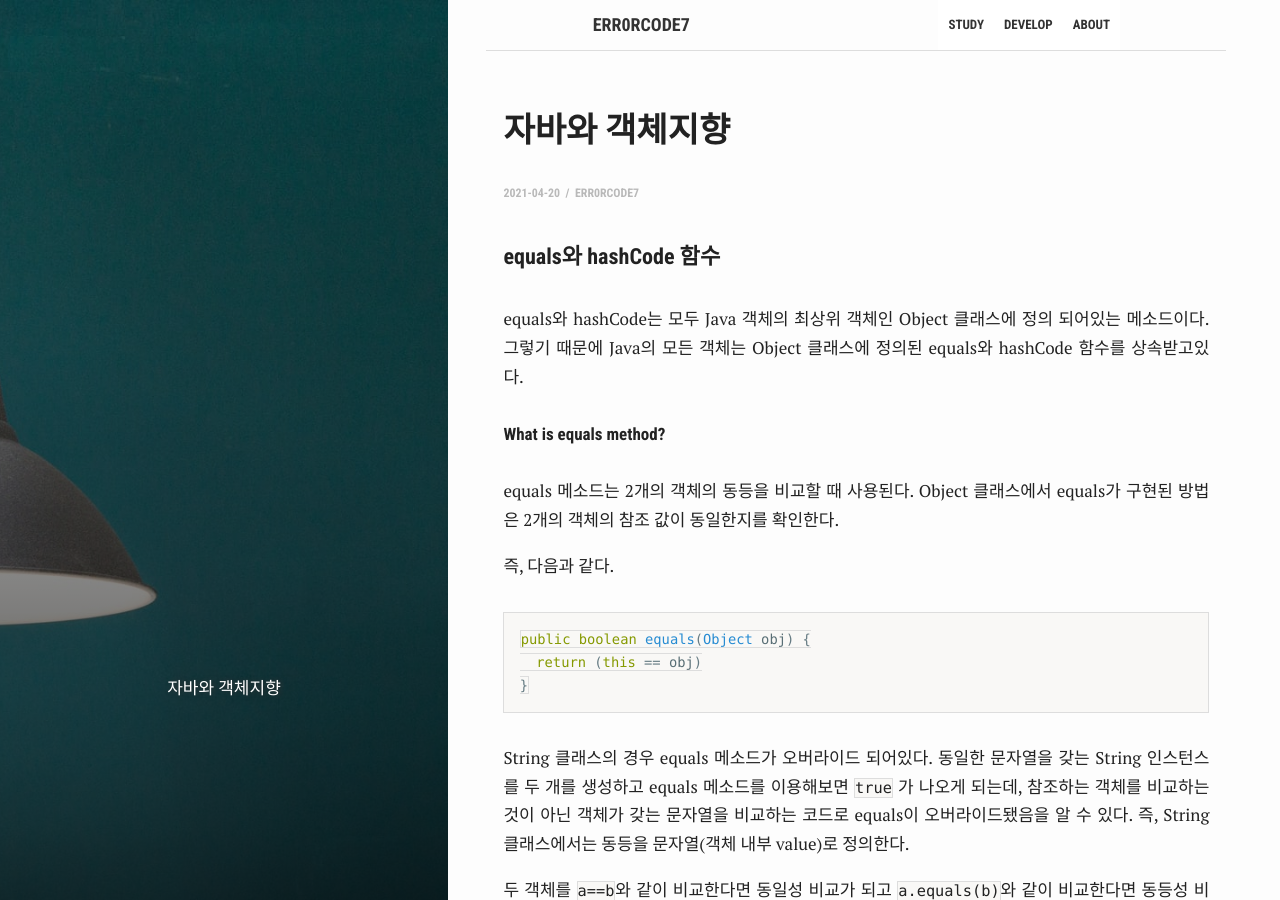
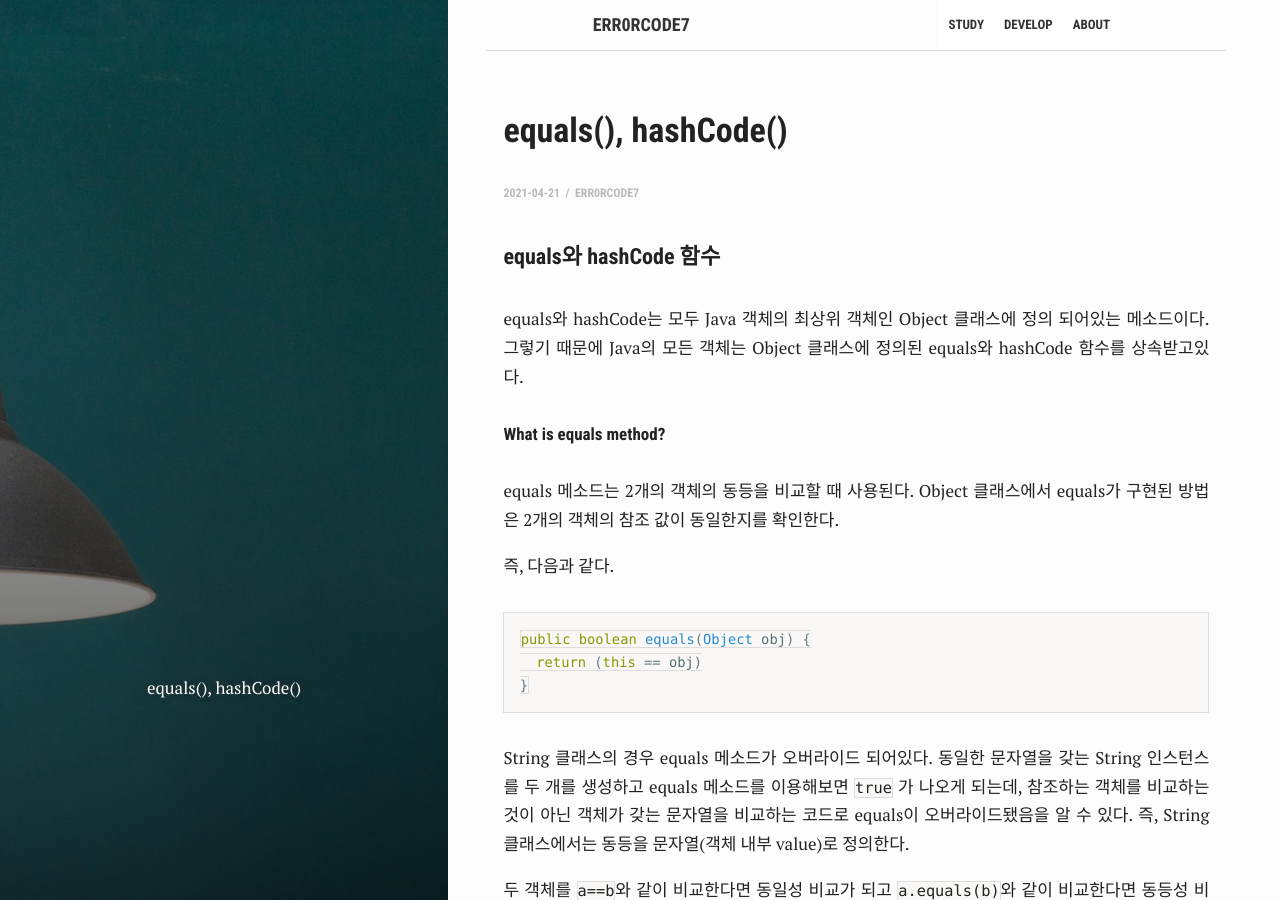
Before and after one commit to Err0rCode7/Err0rCode7.github.io, a Jekyll site: the page built from _posts/Java/2021-04-21-equals_hashCode.md, in a window 1280 px wide and 900 px high. Built offline with Jekyll 4.4.1, drawn with Linux system fonts in a browser that asks for light colours; comment, search, counter and statistics services are not loaded; some of the changed text lies outside the part shown.

Commit message:
# Fix post attribute

```diff
--- a/_posts/Java/2021-04-21-equals_hashCode.md
+++ b/_posts/Java/2021-04-21-equals_hashCode.md
@@ -1,10 +1,10 @@
 ---
 bg: "Review.jpg"
 layout: post
-title:  "자바와 객체지향"
-crawlertitle: "자바와 객체지향"
-summary: "자바와 객체지향"
-date: 2021-04-21 00:00:00 +0900
+title:  "equals(), hashCode()"
+crawlertitle: "equals(), hashCode()"
+summary: "equals(), hashCode()"
+date: 2021-04-21 15:40:00 +0900
 category: Java
 author: Err0rCode7
 ---
```
Also changed, not shown: _posts/Java/2021-04-21-자바와객체지향.md (+4 -5 lines).
